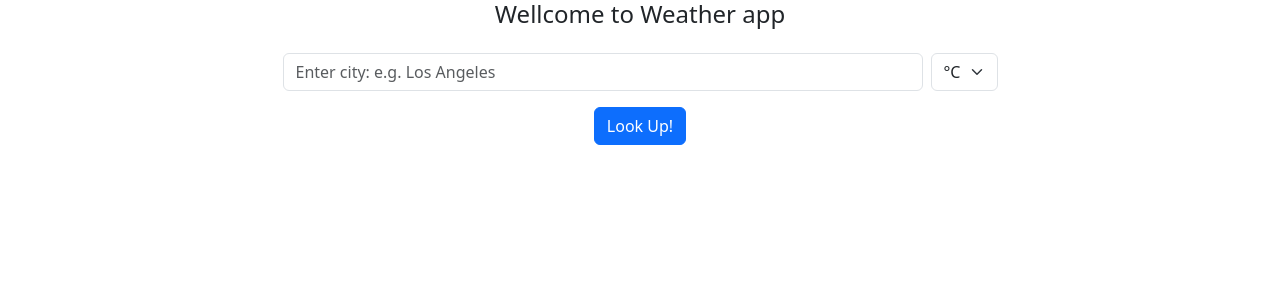
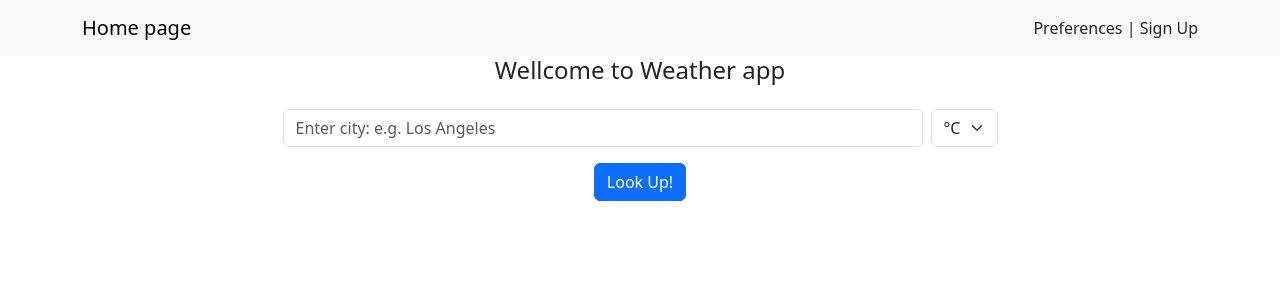
Before and after one commit to MohammadEslahi/Weather-app, a Django app: page / in a window 1280 px wide. Shown: the top 300 px of the page. Run offline with Django 5.2, Linux system fonts and the light colour scheme.

Commit message:
navbar added

```diff
--- a/templates/base.html
+++ b/templates/base.html
@@ -1,16 +1,28 @@
 <!DOCTYPE html>
 <html lang="en">
 <head>
+    {% block head %}{% endblock %}
     <meta charset="UTF-8">
     <meta name="viewport" content="width=device-width, initial-scale=1.0">
     <title>{% block title %}{% endblock %}</title>
-{% block head %}{% endblock %}
 <!-- bootstrap CSS link to be placed in the <head> -->
 <link href="https://cdn.jsdelivr.net/npm/bootstrap@5.3.0-alpha1/dist/css/bootstrap.min.css" rel="stylesheet">
 </head>
-<!-- bootstrap JS to be placed just before were <body> ends -->
-<script src="https://cdn.jsdelivr.net/npm/bootstrap@5.3.0-alpha1/dist/js/bootstrap.bundle.min.js"></script>
 <body>
+    <!-- navbar -->
+     <nav class="navbar navbar-light bg-light">
+        <div class="container">
+            <a class="navbar-brand" href="{% url 'home' %}">Home page</a>
+            <div>
+                <a class="nav-link d-inline" href="#">Preferences</a> |
+                <a class="nav-link d-inline" href="{% url 'registration' %}">Sign Up</a>
+            </div>
+        </div>
+     </nav>
+
+
+
+
 {% block body %}{% endblock %}
 </body>
 </html>
--- a/templates/home.html
+++ b/templates/home.html
@@ -1,8 +1,8 @@
 {% extends 'base.html' %}
 {% block title %} weather app {% endblock %}
-{% block head %} <h4 class="text-center mb-4">Wellcome to Weather app</h4> {% endblock %}
+{% block head %}{% endblock %}
 {% block body %}
-
+<h4 class="text-center mb-4">Wellcome to Weather app</h4>
  <form method="post" class="justify-content-center mt-4">
     {%csrf_token %}
 
```
Also changed, not shown: templates/registration/register.html (+9 -3 lines), db.sqlite3.
